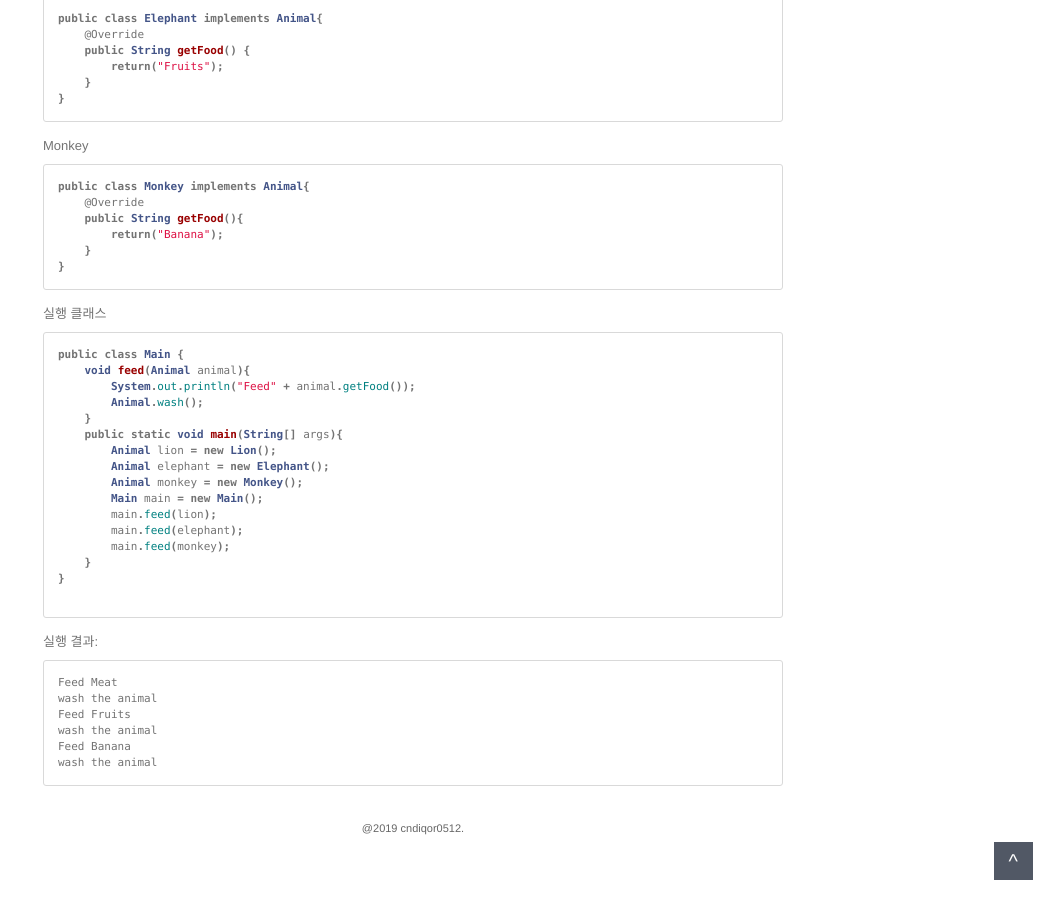
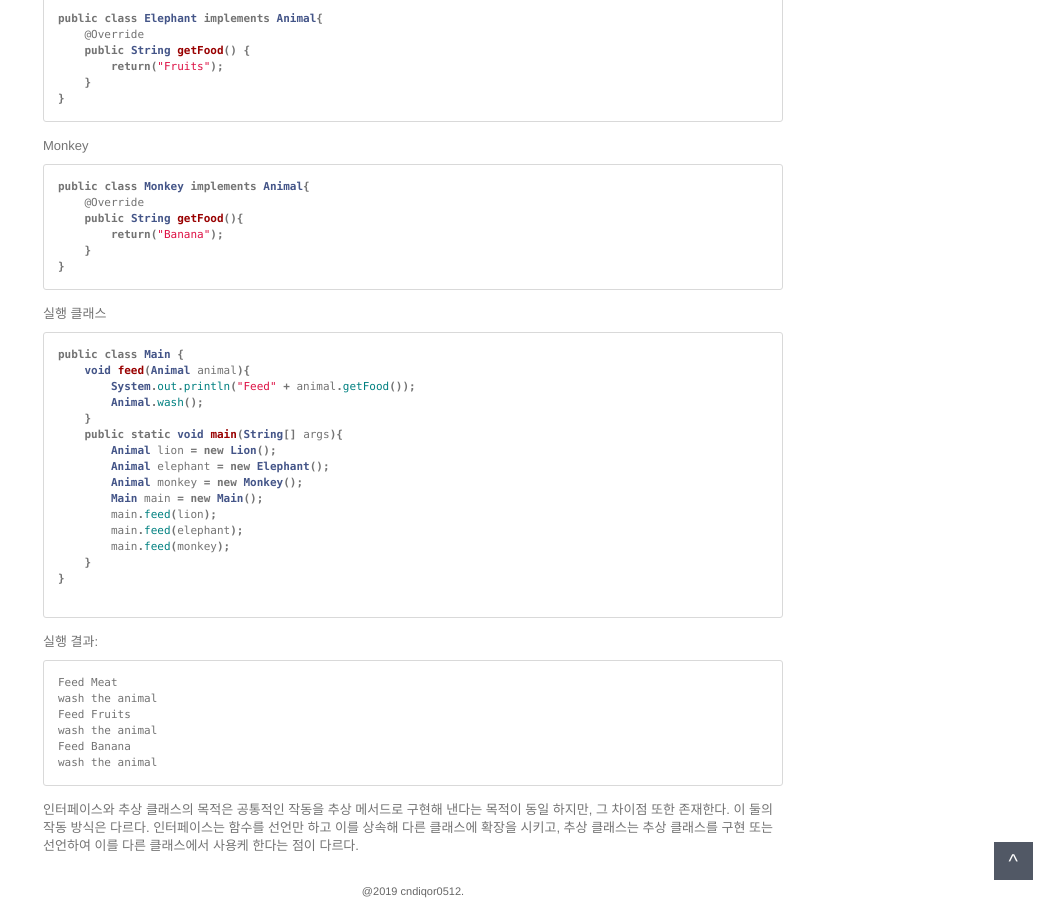
Before and after one commit to cndiqor0512/Blog, a Jekyll site: the page built from _posts/2022-06-27-추상메서드와-인터페이스.markdown, in a window 1280 px wide and 900 px high, scrolled down 2717 px. Shown: the whole window, without its empty margins (227-1280 px from the left). Built offline with Jekyll 4.4.1, drawn with Linux system fonts in a browser that asks for light colours; comment, search, counter and statistics services are not loaded.

Commit message:
New post added

```diff
--- a/_posts/2022-06-27-추상메서드와-인터페이스.markdown
+++ b/_posts/2022-06-27-추상메서드와-인터페이스.markdown
@@ -192,3 +192,7 @@ wash the animal
 Feed Banana
 wash the animal
 ~~~
+
+인터페이스와 추상 클래스의 목적은 공통적인 작동을 추상 메서드로 구현해 낸다는 목적이 동일 하지만, 그 차이점 또한 존재한다.
+이 둘의 작동 방식은 다르다. 인터페이스는 함수를 선언만 하고 이를 상속해 다른 클래스에 확장을 시키고, 추상 클래스는 추상 클래스를 구현 또는 선언하여
+이를 다른 클래스에서 사용케 한다는 점이 다르다.
```
